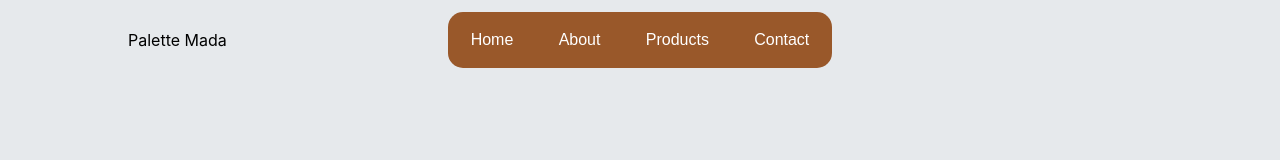
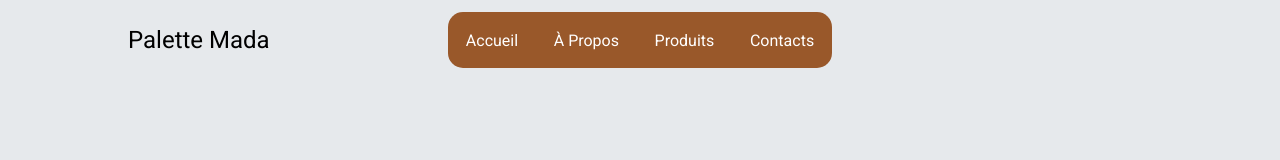
Before and after one commit to ManohisoaVicky/palette_mada, a React (Create React App) app: page / in a window 1280 px wide. Shown: the top 160 px of the page. Built offline with nearby package versions, Linux system fonts and the light colour scheme.

Commit message:
added fonts to navbar

```diff
--- a/public/index.html
+++ b/public/index.html
@@ -25,6 +25,9 @@
       Learn how to configure a non-root public URL by running `npm run build`.
     -->
     <title>Palette Mada</title>
+    <link rel="stylesheet" href="https://fonts.googleapis.com/css2?family=Roboto:wght@400;700&display=swap">
+    <link rel="stylesheet" href="https://fonts.googleapis.com/css2?family=Open+Sans:wght@400;700&display=swap">
+    <link rel="stylesheet" href="https://fonts.googleapis.com/css2?family=Noto+Serif:wght@400;700&display=swap">
   </head>
   <body>
     <noscript>You need to enable JavaScript to run this app.</noscript>
--- a/src/App.css
+++ b/src/App.css
@@ -41,7 +41,7 @@
   height: 10vh;
   background-color: var(--light-blue);
   z-index: 1000;
-}
+  }
 
 .navbar-container {
   display: flex;
@@ -74,6 +74,8 @@
   top: 50%;
   transform: translateY(-50%);
   padding-left: 10%;
+  font-family: 'Roboto', sans-serif;
+  font-size: 24px;
 }
 
 .menu-item {
@@ -81,8 +83,11 @@
   border: none;
   font-size: 16px;
   color: white;
+  transition: all 0.3s;
+  font-family: 'Roboto', sans-serif;
 }
 
 .menu-item:hover {
   cursor: pointer;
+  transform: scale(1.1);
 }
--- a/src/components/elements/Navbar.tsx
+++ b/src/components/elements/Navbar.tsx
@@ -15,10 +15,10 @@ function Navbar({scrollTo}: NavbarProps) {
       </div>
       <div className="navbar-menu">
         <ul className="navbar-menu-list">
-          <button className='menu-item' onClick={() => scrollTo("home")}>Home</button>
-          <button className='menu-item' onClick={() => scrollTo("about")}>About</button>
-          <button className='menu-item' onClick={() => scrollTo("product")}>Products</button>
-          <button className='menu-item' onClick={() => scrollTo("contact")}>Contact</button>
+          <button className='menu-item' onClick={() => scrollTo("home")}>Accueil</button>
+          <button className='menu-item' onClick={() => scrollTo("about")}>À Propos</button>
+          <button className='menu-item' onClick={() => scrollTo("product")}>Produits</button>
+          <button className='menu-item' onClick={() => scrollTo("contact")}>Contacts</button>
         </ul>
       </div>
       </div>
```
